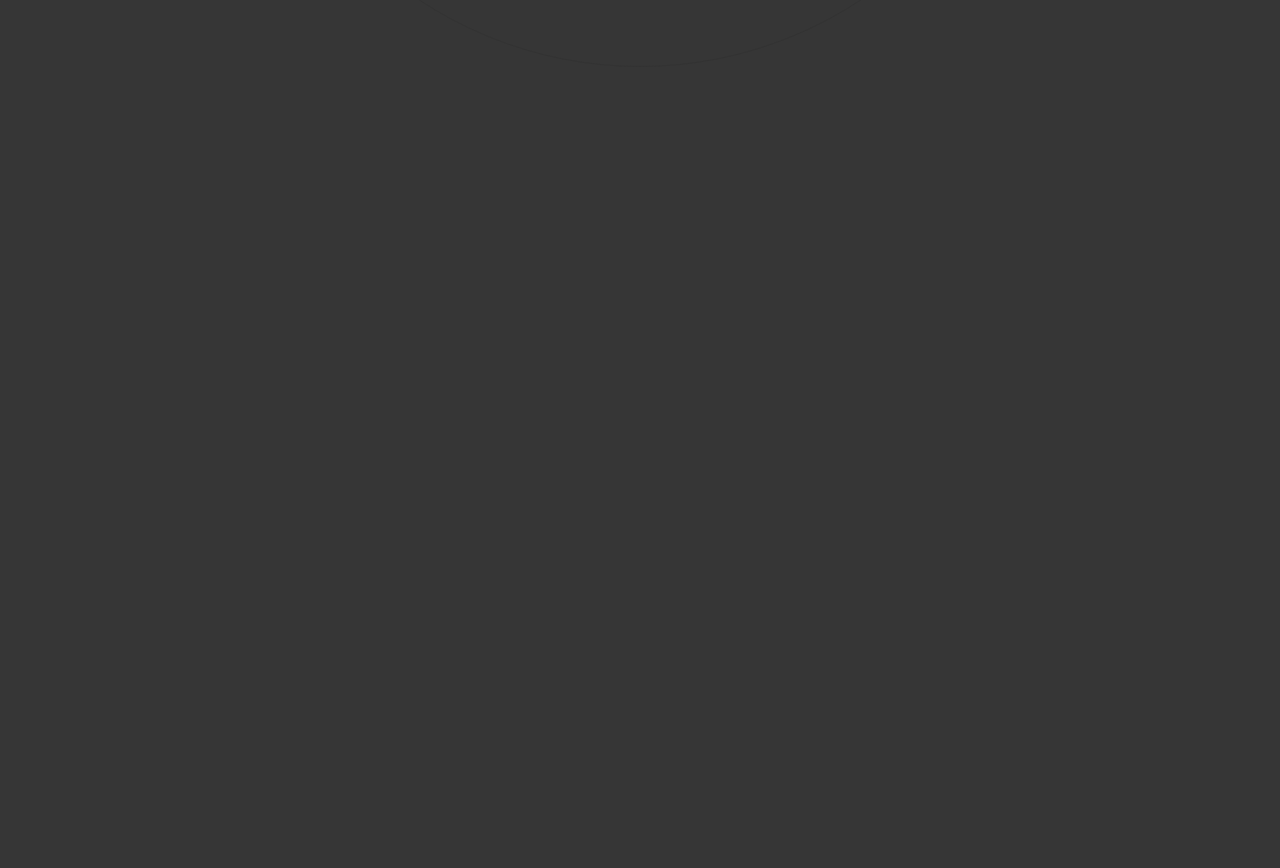
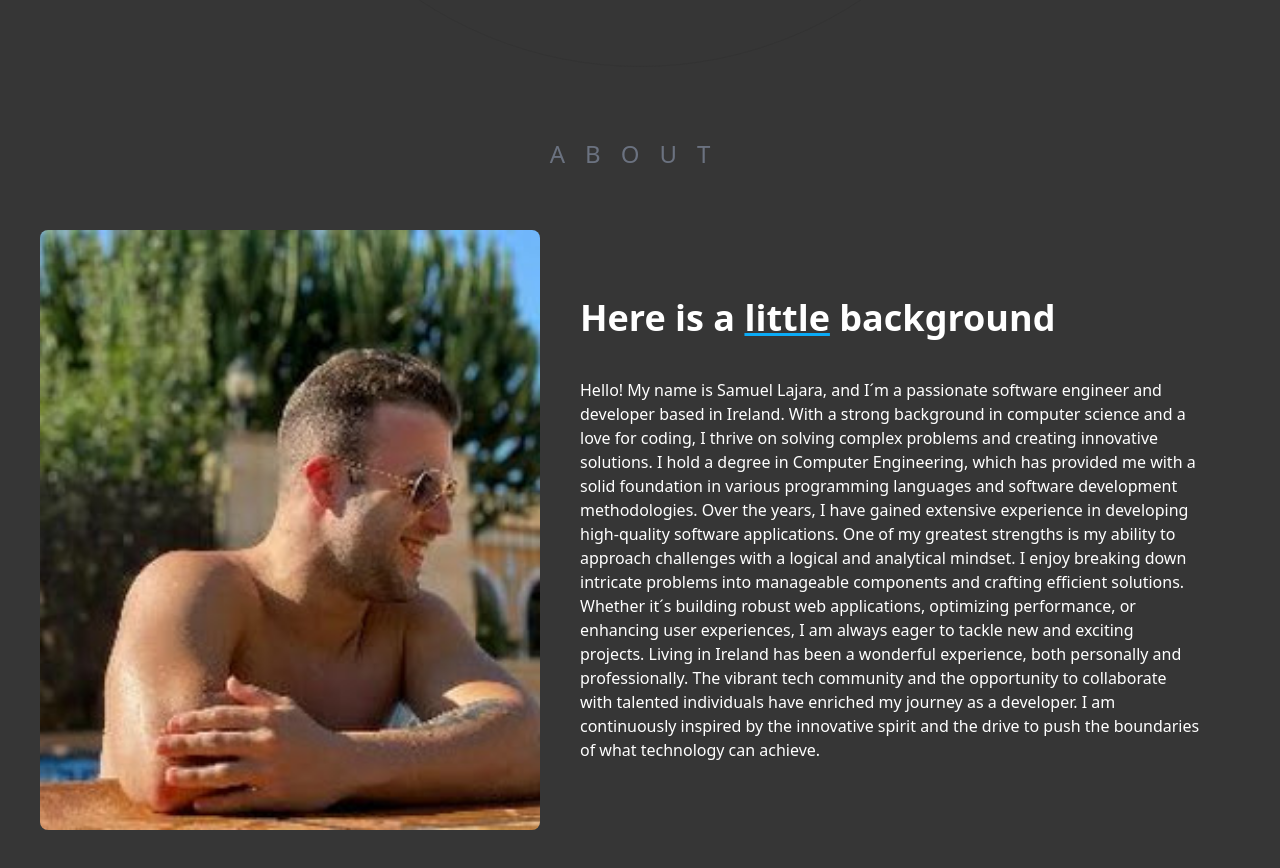
Before and after one commit to slajara/portfolio-slajara, a Next.js app: page / in a window 1280 px wide. Shown: the part 760-1628 px from the top of the page. Before the commit the page ends 890 px from the top, so only its background shows below. Built offline with nearby package versions, Linux system fonts and the light colour scheme.

Commit message:
add About Component

```diff
--- a/app/page.tsx
+++ b/app/page.tsx
@@ -1,3 +1,4 @@
+import About from "@/components/About";
 import Header from "@/components/Header";
 import Hero from "@/components/Hero";
 
@@ -6,8 +7,12 @@ export default function Home() {
     <main>
       <Header />
 
-      <section id="hero" className="snap-center">
+      <section id="hero" className="snap-start">
         <Hero />
+      </section>
+
+      <section id="about" className="snap-center">
+        <About />
       </section>
     </main>
   );
--- /dev/null
+++ b/components/About.tsx
@@ -0,0 +1,66 @@
+"use client";
+
+import { motion } from "framer-motion";
+
+function About() {
+  return (
+    <motion.div
+      initial={{ opacity: 0 }}
+      transition={{ duration: 1.5 }}
+      whileInView={{ opacity: 1 }}
+      className=" flex flex-col relative h-screen text-center md:text-left md:flex-row max-w-7xl px-10 justify-evenly mx-auto items-center"
+    >
+      <h3 className="absolute top-2 uppercase tracking-[20px] text-gray-500 text-2xl">
+        About
+      </h3>
+
+      <motion.img
+        initial={{
+          x: -200,
+          opacity: 0,
+        }}
+        transition={{
+          duration: 1.2,
+        }}
+        whileInView={{
+          opacity: 1,
+          x: 0,
+        }}
+        viewport={{ once: true }}
+        src="/me.jpg"
+        alt="Me"
+        className="mb-0 md:mb-0 flex-shrink-0 w-56 h-56 rounded-full object-cover md:rounded-lg md:w-64 md:h-95 xl:w-[500px] xl:h-[600px]"
+      />
+
+      <div className="space-y-10 px-0 md:px-10">
+        <h4 className="text-4xl font-semibold">
+          Here is a{" "}
+          <span className="underline decoration-[#0AABF7]"> little</span>{" "}
+          background
+        </h4>
+        <p className="text-base">
+          Hello! My name is Samuel Lajara, and I´m a passionate software
+          engineer and developer based in Ireland. With a strong background in
+          computer science and a love for coding, I thrive on solving complex
+          problems and creating innovative solutions. I hold a degree in
+          Computer Engineering, which has provided me with a solid foundation in
+          various programming languages and software development methodologies.
+          Over the years, I have gained extensive experience in developing
+          high-quality software applications. One of my greatest strengths is my
+          ability to approach challenges with a logical and analytical mindset.
+          I enjoy breaking down intricate problems into manageable components
+          and crafting efficient solutions. Whether it´s building robust web
+          applications, optimizing performance, or enhancing user experiences, I
+          am always eager to tackle new and exciting projects. Living in Ireland
+          has been a wonderful experience, both personally and professionally.
+          The vibrant tech community and the opportunity to collaborate with
+          talented individuals have enriched my journey as a developer. I am
+          continuously inspired by the innovative spirit and the drive to push
+          the boundaries of what technology can achieve.
+        </p>
+      </div>
+    </motion.div>
+  );
+}
+
+export default About;
--- a/components/Header.tsx
+++ b/components/Header.tsx
@@ -1,6 +1,5 @@
 "use client";
 
-import React from "react";
 import { SocialIcon } from "react-social-icons";
 import { motion } from "framer-motion";
 
--- a/components/Hero.tsx
+++ b/components/Hero.tsx
@@ -33,7 +33,7 @@ function Hero() {
         </h1>
 
         <div className="pt-5">
-        <Link href="#about">
+          <Link href="#about">
             <button className="heroButtom">About</button>
           </Link>
           <Link href="#experience">
```
